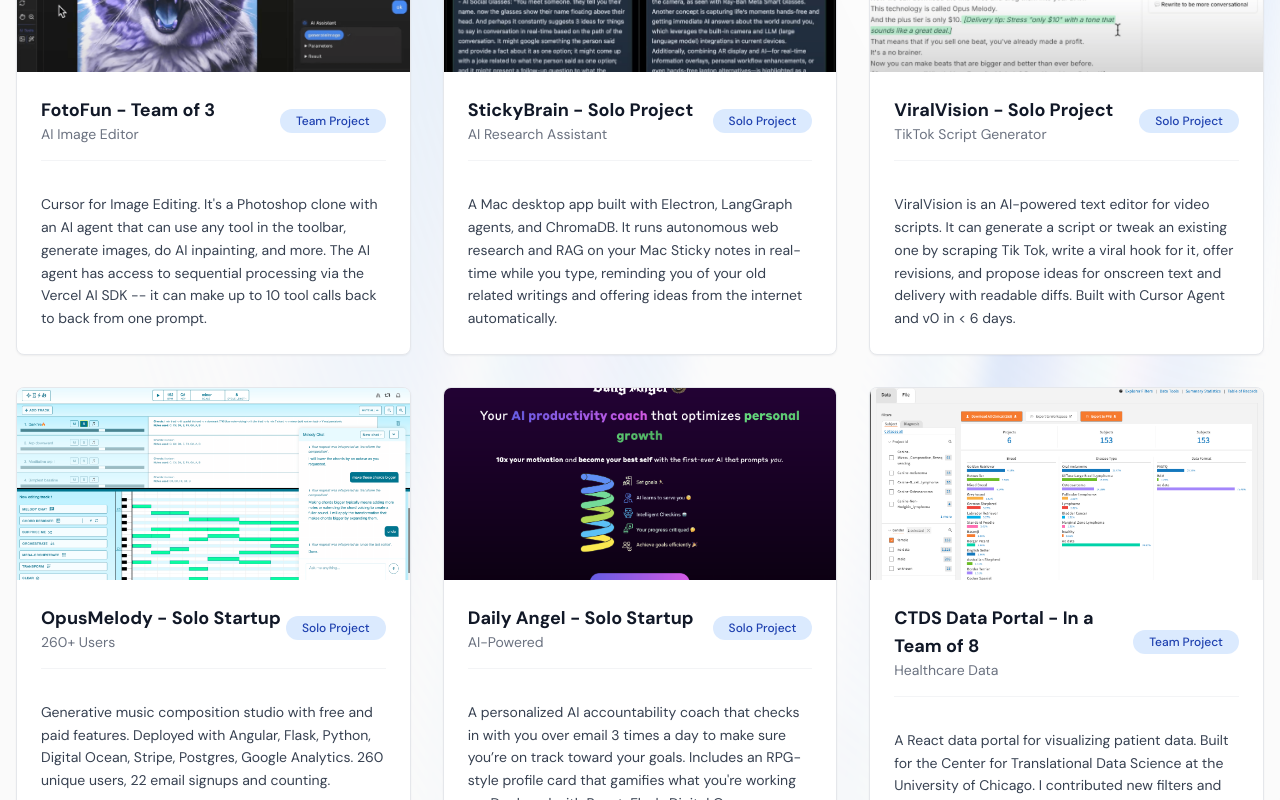
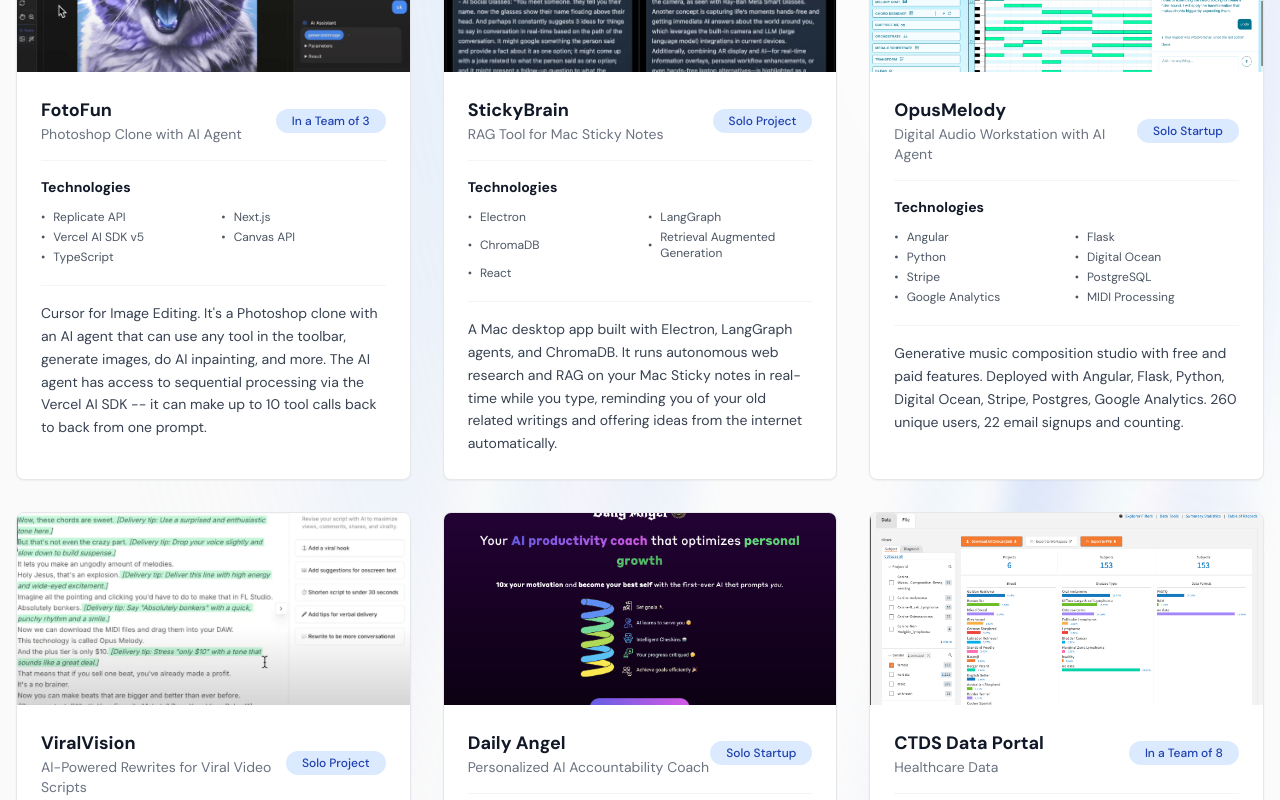
Before and after one commit to ZakirG/zakirs-portfolio, a Next.js app: page / in a window 1280 px wide. Shown: the part 440-1240 px from the top of the page. Built offline with nearby package versions, Linux system fonts and the light colour scheme.

Commit message:
formatting and text content

```diff
--- a/src/app/layout.js
+++ b/src/app/layout.js
@@ -10,7 +10,7 @@
 
 export const metadata = {
   title: "Zakir's Portfolio",
-  subtitle: "Zakir Gowani is a full-stack software engineer with 7+ years of experience.",
+  subtitle: "Zakir Gowani is a full-stack software engineer with 8+ years of professional experience.",
   description: "Zakir Gowani's portfolio of software projects",
 }
 
--- a/src/components/ProjectCard.js
+++ b/src/components/ProjectCard.js
@@ -25,31 +25,41 @@
                   {project.title}
                 </h3>
                 <p className="text-gray-500 text-sm">
-                  {project.id === 'opus-melody' && '260+ Users'}
-                  {project.id === 'daily-angel' && 'AI-Powered'}
-                  {project.id === 'ctds' && 'Healthcare Data'}
-                  {project.id === 'athena' && 'Bitcoin Exchange'}
-                  {project.id === 'desert-adventure-z' && 'React Game'}
-                  {project.id === 'graphing-calculator' && 'Functional Programming'}
-                  {project.id === 'fotofun' && 'AI Image Editor'}
-                  {project.id === 'stickybrain' && 'AI Research Assistant'}
-                  {project.id === 'viralvision' && 'TikTok Script Generator'}
+                  {project.subtitle}
                 </p>
               </div>
 
               {/* Tech Stack or Type Badge */}
                <div className="text-right">
                  <div className="inline-flex items-center px-4 py-1 rounded-full text-xs font-medium bg-blue-100 text-blue-800 whitespace-nowrap">
-                   {project.id.includes('solo') || project.title.includes('Solo') ? 'Solo Project' :
-                    project.title.includes('Team') ? 'Team Project' :
-                    'Collaboration'}
+                   {project.projectType}
                  </div>
                </div>
             </div>
           </div>
 
           {/* Horizontal Divider */}
-          <div className="border-t border-gray-100 pt-4 mb-4"></div>
+          <div className="border-t border-gray-100 mb-4"></div>
+
+          {/* Technologies Section */}
+          {project.technologies && (
+            <>
+              <div className="mb-4">
+                <h4 className="text-sm font-semibold text-gray-900 mb-3">Technologies</h4>
+                <div className="grid grid-cols-2 gap-x-4">
+                  {project.technologies.map((tech, index) => (
+                    <div key={index} className="flex items-center text-xs text-gray-600 mb-1">
+                      <span className="mr-2">•</span>
+                      {tech}
+                    </div>
+                  ))}
+                </div>
+              </div>
+
+                             {/* Horizontal Divider */}
+               <div className="border-t border-gray-100 mb-4"></div>
+            </>
+          )}
 
           {/* Project Description */}
           <div>
--- a/src/data/projects.js
+++ b/src/data/projects.js
@@ -1,10 +1,13 @@
 export const projects = [
   {
     id: 'fotofun',
-    title: 'FotoFun - Team of 3',
+    title: 'FotoFun',
+    subtitle: 'Photoshop Clone with AI Agent',
+    projectType: 'In a Team of 3',
     description: 'Cursor for Image Editing. It\'s a Photoshop clone with an AI agent that can use any tool in the toolbar, generate images, do AI inpainting, and more. The AI agent has access to sequential processing via the Vercel AI SDK -- it can make up to 10 tool calls back to back from one prompt.',
     mainImage: '/screenshots/FotoFun - 1.png',
     youtubeVideoId: 'fCd3eHwUgUg',
+    technologies: ['Replicate API', 'Next.js', 'Vercel AI SDK v5', 'Canvas API', 'TypeScript'],
     images: [
       '/screenshots/FotoFun - 1.png'
     ],
@@ -15,10 +18,13 @@
   },
   {
     id: 'stickybrain',
-    title: 'StickyBrain - Solo Project',
+    title: 'StickyBrain',
+    subtitle: 'RAG Tool for Mac Sticky Notes',
+    projectType: 'Solo Project',
     description: 'A Mac desktop app built with Electron, LangGraph agents, and ChromaDB. It runs autonomous web research and RAG on your Mac Sticky notes in real-time while you type, reminding you of your old related writings and offering ideas from the internet automatically.',
     mainImage: '/screenshots/StickyBrain - 1.png',
     youtubeVideoId: '92u0H6ObBCE',
+    technologies: ['Electron', 'LangGraph', 'ChromaDB', 'Retrieval Augmented Generation', 'React'],
     images: [
       '/screenshots/StickyBrain - 1.png'
     ],
@@ -28,25 +34,14 @@
     ]
   },
   {
-    id: 'viralvision',
-    title: 'ViralVision - Solo Project',
-    description: 'ViralVision is an AI-powered text editor for video scripts. It can generate a script or tweak an existing one by scraping Tik Tok, write a viral hook for it, offer revisions, and propose ideas for onscreen text and delivery with readable diffs. Built with Cursor Agent and v0 in < 6 days.',
-    mainImage: '/screenshots/ViralVision - 1.png',
-    youtubeVideoId: 'RfR83zXjbhA',
-    images: [
-      '/screenshots/ViralVision - 1.png'
-    ],
-    contribution: 'ViralVision is an AI-powered text editor for video scripts. It can generate a script or tweak an existing one by scraping Tik Tok, write a viral hook for it, offer revisions, and propose ideas for onscreen text and delivery with readable diffs. Built with Cursor Agent and v0 in < 6 days.',
-    links: [
-      { title: 'Video Demo', href: 'https://youtu.be/RfR83zXjbhA' }
-    ]
-  },
-  {
     id: 'opus-melody',
-    title: 'OpusMelody - Solo Startup',
+    title: 'OpusMelody',
+    subtitle: 'Digital Audio Workstation with AI Agent',
+    projectType: 'Solo Startup',
     description: 'Generative music composition studio with free and paid features. Deployed with Angular, Flask, Python, Digital Ocean, Stripe, Postgres, Google Analytics. 260 unique users, 22 email signups and counting.',
     mainImage: '/screenshots/OpusMelody - 1.png',
     youtubeVideoId: '-cH_U4N0nSw',
+    technologies: ['Angular', 'Flask', 'Python', 'Digital Ocean', 'Stripe', 'PostgreSQL', 'Google Analytics', 'MIDI Processing'],
     images: [
       '/screenshots/OpusMelody - 1.png',
       '/screenshots/OpusMelody - 2.png',
@@ -117,9 +112,29 @@
     ]
   },
   {
+    id: 'viralvision',
+    title: 'ViralVision',
+    subtitle: 'AI-Powered Rewrites for Viral Video Scripts',
+    projectType: 'Solo Project',
+    description: 'ViralVision is an AI-powered text editor for video scripts. It can generate a script or tweak an existing one by scraping Tik Tok, write a viral hook for it, offer revisions, and propose ideas for onscreen text and delivery with readable diffs. Built with Cursor Agent and v0 in < 6 days.',
+    mainImage: '/screenshots/ViralVision - 1.png',
+    youtubeVideoId: 'RfR83zXjbhA',
+    technologies: ['React', 'TikTok API', 'OpenAI', 'Cursor Agent', 'v0', 'JavaScript', 'Web Scraping', 'AI Text Generation'],
+    images: [
+      '/screenshots/ViralVision - 1.png'
+    ],
+    contribution: 'ViralVision is an AI-powered text editor for video scripts. It can generate a script or tweak an existing one by scraping Tik Tok, write a viral hook for it, offer revisions, and propose ideas for onscreen text and delivery with readable diffs. Built with Cursor Agent and v0 in < 6 days.',
+    links: [
+      { title: 'Video Demo', href: 'https://youtu.be/RfR83zXjbhA' }
+    ]
+  },
+  {
     id: 'daily-angel',
-    title: 'Daily Angel - Solo Startup',
+    title: 'Daily Angel',
+    subtitle: 'Personalized AI Accountability Coach',
+    projectType: 'Solo Startup',
     mainImage: '/screenshots/Daily Angel - 1.png',
+    technologies: ['React', 'Flask', 'Digital Ocean', 'OpenRouter', 'nginx', 'gunicorn', 'Stripe', 'SendGrid'],
     images: [
       '/screenshots/Daily Angel - 1.png',
       '/screenshots/Daily Angel - 2.png',
@@ -134,9 +149,12 @@
   },
   {
     id: 'ctds',
-    title: 'CTDS Data Portal - In a Team of 8',
+    title: 'CTDS Data Portal',
+    subtitle: 'Healthcare Data',
+    projectType: 'In a Team of 8',
     // description: 'A React data portal for visualizing patient data. Built for the Center for Translational Data Science at the University of Chicago. I contributed new filters and filter-sharing features to the dashboard while working in a team of 8.',
     mainImage: '/screenshots/CTDS - 1.png',
+    technologies: ['React', 'JavaScript', 'CSS', 'Data Visualization', 'Patient Data', 'Jupyter Notebook', 'Export Tools', 'Security'],
     images: [
       '/screenshots/CTDS - 1.png',
       '/screenshots/CTDS - 2.png'
@@ -166,8 +184,11 @@
   },
   {
     id: 'athena',
-    title: 'BitQuick.co - as Lead Designer, Team of 3',
+    title: 'BitQuick.co',
+    subtitle: 'UI Overhaul for Bitcoin Exchange',
+    projectType: 'In a Team of 3',
     mainImage: '/screenshots/Athena - 1.png',
+    technologies: ['HTML', 'CSS', 'JavaScript', 'Flat Design', 'Custom UI', 'Bitcoin API', 'Responsive Design', 'CSS Transitions'],
     images: [
         '/screenshots/Athena - 1.png',
         '/screenshots/Athena - 2.png',
@@ -183,10 +204,13 @@
   },
   {
     id: 'desert-adventure-z',
-    title: 'Desert Adventure Z - Solo Project',
+    title: 'Desert Adventure Z',
+    subtitle: 'React Game',
+    projectType: 'Solo Project',
     description: 'A side-scrolling platformer built in React',
     mainImage: '/screenshots/Desert Adventure Z - 1.png',
     youtubeVideoId: 'aR_-RlabYJE',
+    technologies: ['React', 'JavaScript', 'CSS', 'Sprite Animation', 'Game Development', 'Functional Components', 'Canvas', 'CSS Animation'],
     images: [
       '/screenshots/Desert Adventure Z - 1.png',
       '/screenshots/Desert Adventure Z - 2.png',
@@ -200,9 +224,12 @@
   },
   {
     id: 'graphing-calculator',
-    title: 'Elm Graphing Calculator - Class Project, Team of 2',
+    title: 'Elm Graphing Calculator',
+    subtitle: 'Functional Programming',
+    projectType: 'In a Team of 2',
     description: 'An interactive graphing calculator written in Elm',
     mainImage: '/screenshots/Graphing Calculator - 1.png',
+    technologies: ['Elm', 'Functional Programming', 'Mathematical Parsing', 'Graphics', 'Recursion', 'SVG', 'Custom Parser', 'No CSS'],
     images: [
       '/screenshots/Graphing Calculator - 1.png'
     ],
```
